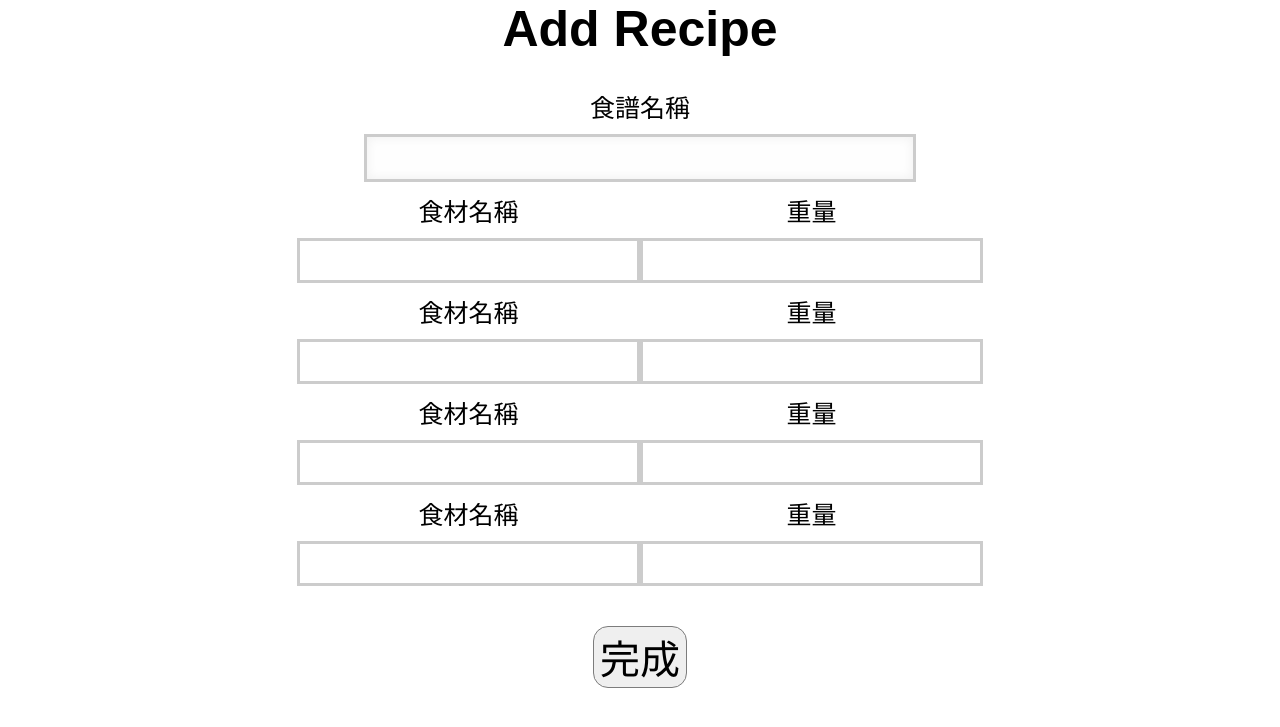
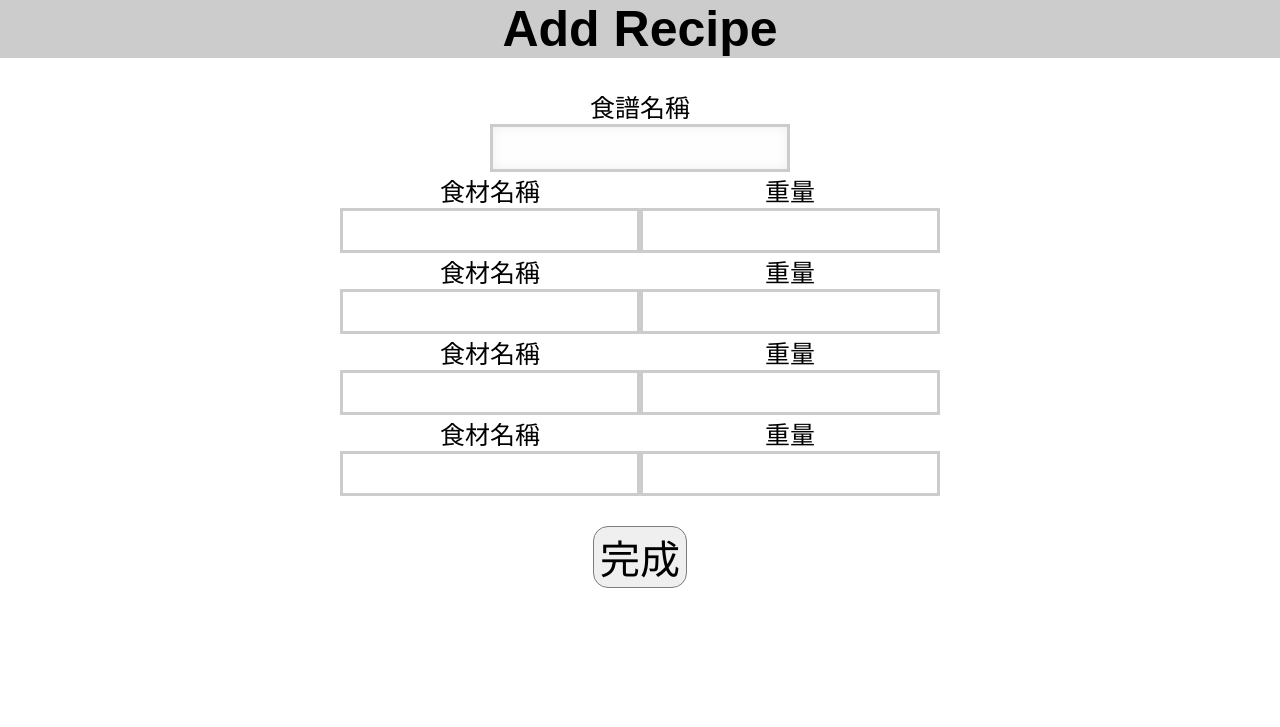
Before and after one commit to Lauren505/pantry, a Flask app: page /addre in a window 1280 px wide. Shown: the top 727 px of the page. Run offline with Flask 2, Linux system fonts and the light colour scheme.

Commit message:
Add files via upload

```diff
--- a/static/add_recipe.css
+++ b/static/add_recipe.css
@@ -8,6 +8,7 @@ h1{
     font-family: Arial, Helvetica, sans-serif;
     font-size: 50px;
     text-align: center;
+    background-color: #ccc;
 }
 
 .container{
@@ -42,6 +43,7 @@ h1{
 
 .container p{
     font-size: 25px;
+    display: flex;
 }
 
 
@@ -80,14 +82,14 @@ label {
 
 input[type=text] {
     display: flex;
-    width: 100%;
-    padding: 12px 20px;
-    margin: 10px 60px;
+    width: 600px;
+    padding: 10px 20px;
     box-sizing: border-box;
     border: 3px solid #ccc;
     -webkit-transition: 0.5s;
     transition: 0.5s;
     outline: none;
+    font-size: 25px;
   }
 
 input[type=text]:focus {
@@ -117,3 +119,29 @@ input[type=text]:focus {
     flex-direction: column;
     text-align: center;
 }
+
+
+.labelOfinput input[type=text] {
+  display: flex;
+  width: 300px;
+  align-items: flex-start;
+  padding: 5px 20px;
+}
+
+.back {
+  width: 100%;
+}
+
+.back button {
+  display: flex;
+  width: 100%;
+  padding: 10px;
+  font-size: 20px;
+  text-align: right;
+}
+
+.back button:hover{
+  background-color: #CA85DB;
+  transition: 0.3s;
+  color: white;
+}
```
